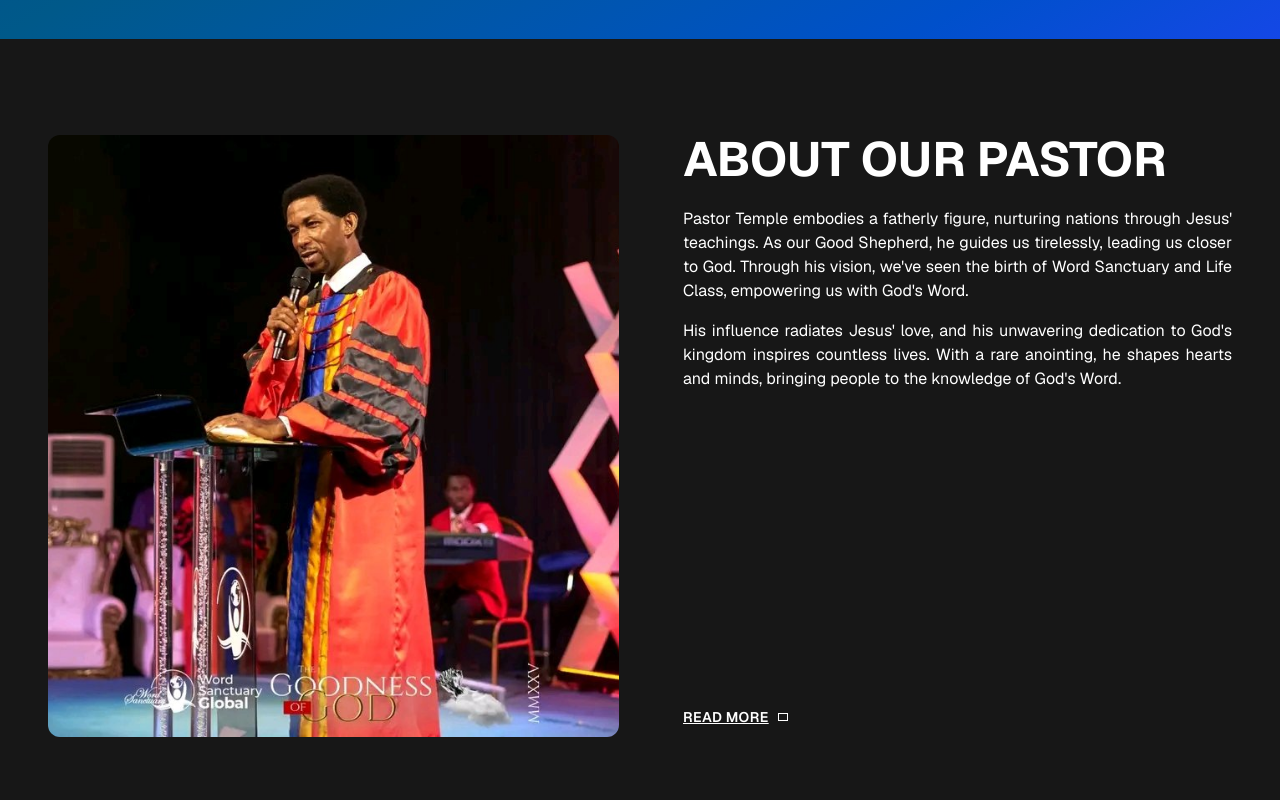
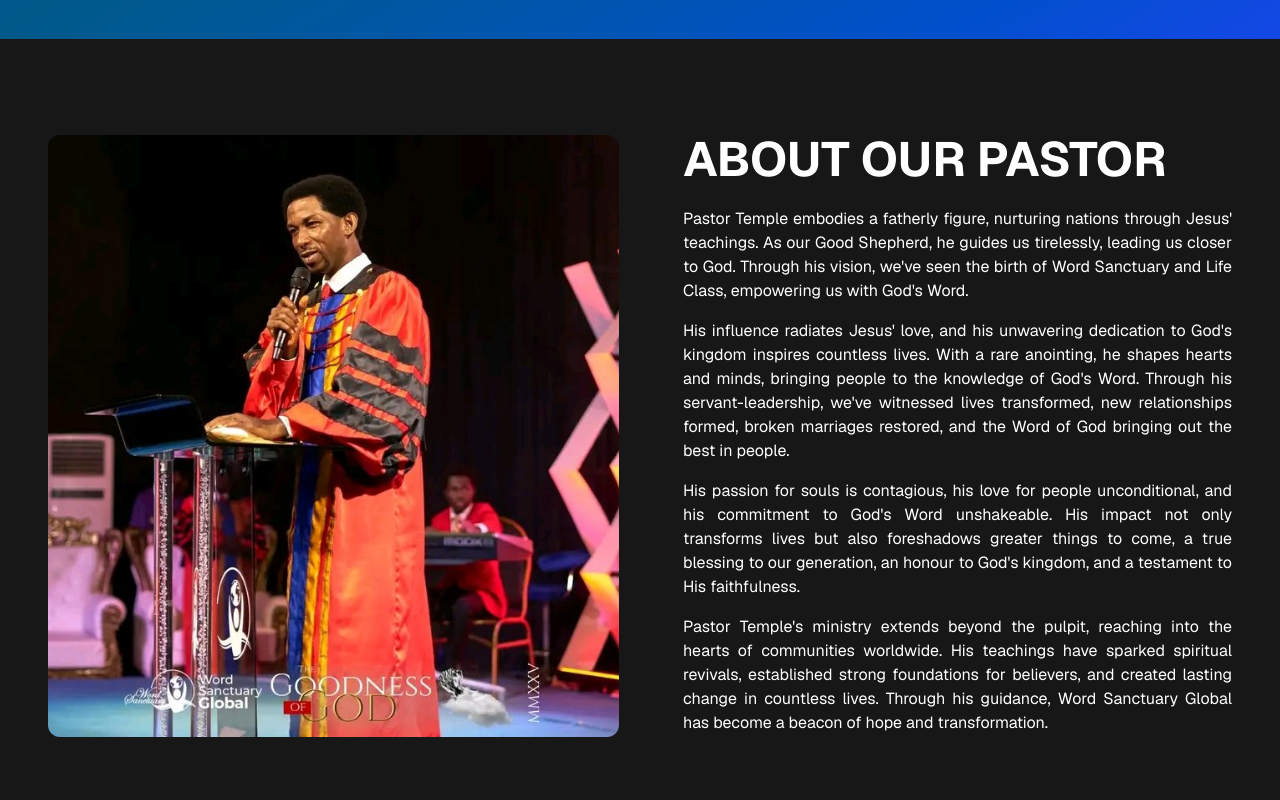
Before and after one commit to Word-Sanctuary/word-sanctuary-online-website, a Next.js app: page /about in a window 1280 px wide. Shown: the part 1980-2780 px from the top of the page. Built offline with nearby package versions, Linux system fonts and the light colour scheme.

Commit message:
feat: implement read more functionality for About section text

```diff
--- a/src/app/about/page.tsx
+++ b/src/app/about/page.tsx
@@ -4,10 +4,13 @@ import Navbar from "@/components/Navbar";
 import Hero from "@/components/Hero";
 import CommunitySection from "@/components/CommunitySection";
 import Image from "next/image";
-import { useState } from "react";
+import { useState, useRef, useEffect } from "react";
 
 export default function About() {
   const [isExpanded, setIsExpanded] = useState(false);
+  const [shouldShowReadMore, setShouldShowReadMore] = useState(false);
+  const textRef = useRef<HTMLDivElement>(null);
+  const imageHeight = 602; // Height of the image container
 
   const fullText = `Pastor Temple embodies a fatherly figure, nurturing nations through Jesus' teachings. As our Good Shepherd, he guides us tirelessly, leading us closer to God. Through his vision, we've seen the birth of Word Sanctuary and Life Class, empowering us with God's Word.
 
@@ -20,6 +23,28 @@ Pastor Temple's ministry extends beyond the pulpit, reaching into the hearts of
   const truncatedText = `Pastor Temple embodies a fatherly figure, nurturing nations through Jesus' teachings. As our Good Shepherd, he guides us tirelessly, leading us closer to God. Through his vision, we've seen the birth of Word Sanctuary and Life Class, empowering us with God's Word.
 
 His influence radiates Jesus' love, and his unwavering dedication to God's kingdom inspires countless lives. With a rare anointing, he shapes hearts and minds, bringing people to the knowledge of God's Word.`;
+
+  // Check if content needs truncation based on height
+  useEffect(() => {
+    if (textRef.current) {
+      // Create a temporary element to measure full text height
+      const tempDiv = document.createElement('div');
+      tempDiv.style.position = 'absolute';
+      tempDiv.style.visibility = 'hidden';
+      tempDiv.style.width = textRef.current.offsetWidth + 'px';
+      tempDiv.style.fontSize = '16px';
+      tempDiv.style.lineHeight = 'normal';
+      tempDiv.innerHTML = fullText.split('\n').filter(p => p.trim()).map(p => `<p style="margin-bottom: 16px;">${p}</p>`).join('');
+
+      document.body.appendChild(tempDiv);
+      const fullHeight = tempDiv.offsetHeight;
+      document.body.removeChild(tempDiv);
+
+      // Add some buffer for the header and spacing, check if content would overflow
+      const availableTextHeight = imageHeight - 100; // Subtract space for title and button
+      setShouldShowReadMore(fullHeight > availableTextHeight);
+    }
+  }, [fullText]);
 
   return (
     <div className="min-h-screen bg-gray-50">
@@ -106,12 +131,13 @@ His influence radiates Jesus' love, and his unwavering dedication to God's kingd
               <div className="self-stretch flex-1 flex flex-col justify-start items-start gap-6">
                 <div className="self-stretch text-white text-5xl font-bold uppercase leading-none font-anton">ABOUT OUR PASTOR</div>
                 <div
+                  ref={textRef}
                   className={`self-stretch text-justify justify-start text-white text-base font-normal leading-normal transition-all duration-300 ${
-                    isExpanded ? 'flex-1' : 'overflow-hidden'
+                    isExpanded || !shouldShowReadMore ? 'flex-1' : 'overflow-hidden'
                   }`}
-                  style={!isExpanded ? { maxHeight: '480px' } : {}}
+                  style={!isExpanded && shouldShowReadMore ? { maxHeight: `${imageHeight - 150}px` } : {}}
                 >
-                  {isExpanded ? (
+                  {(isExpanded || !shouldShowReadMore) ? (
                     <div className="space-y-4">
                       {fullText.split('\n').filter(p => p.trim()).map((paragraph, index) => (
                         <p key={index} className="mb-4 last:mb-0">
@@ -130,6 +156,7 @@ His influence radiates Jesus' love, and his unwavering dedication to God's kingd
                   )}
                 </div>
               </div>
+              {shouldShowReadMore && (
                 <button
                   onClick={() => setIsExpanded(!isExpanded)}
                   className="h-10 py-2.5 rounded-[100px] inline-flex justify-center items-center gap-2 hover:bg-white/10 transition-colors duration-200"
@@ -145,6 +172,7 @@ His influence radiates Jesus' love, and his unwavering dedication to God's kingd
                     />
                   </div>
                 </button>
+              )}
             </div>
           </div>
         </div>
```
Lines whose indentation alone changed are shown as unchanged.
